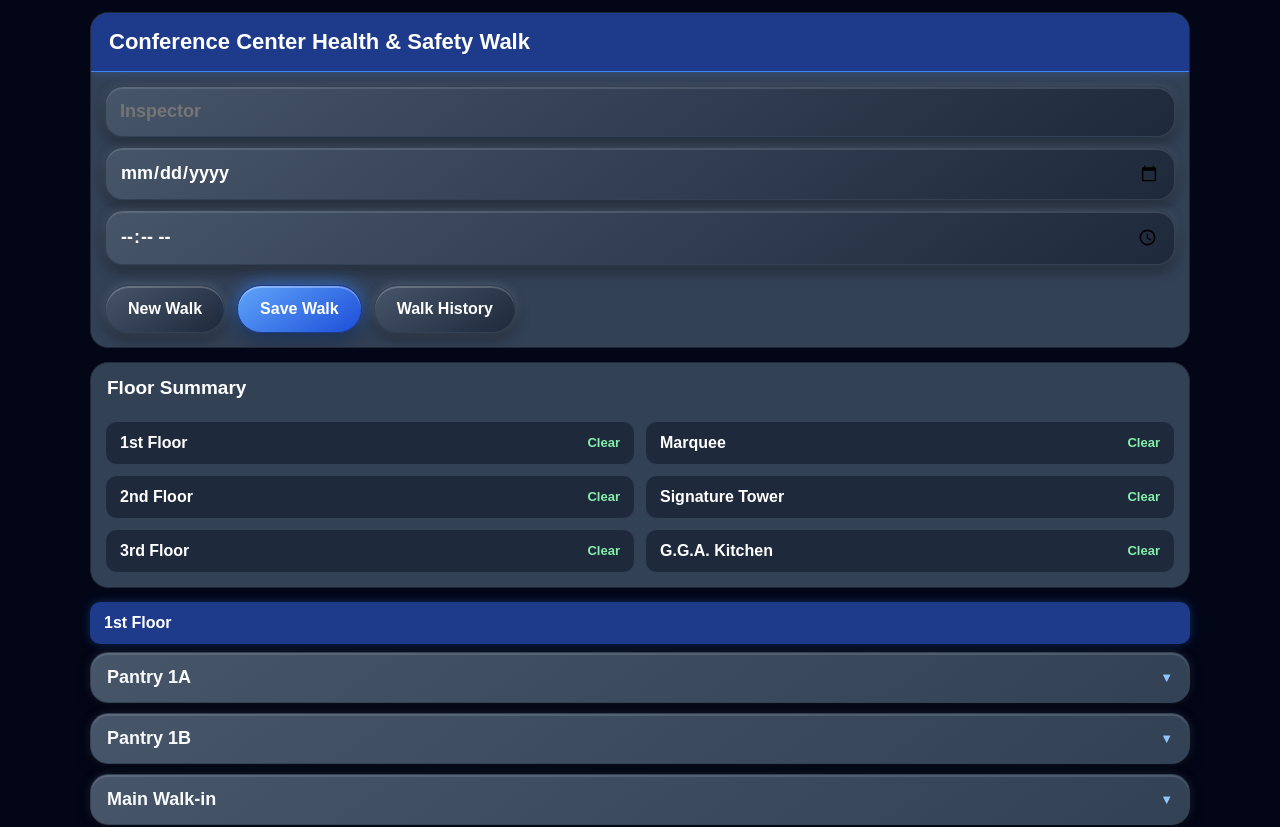
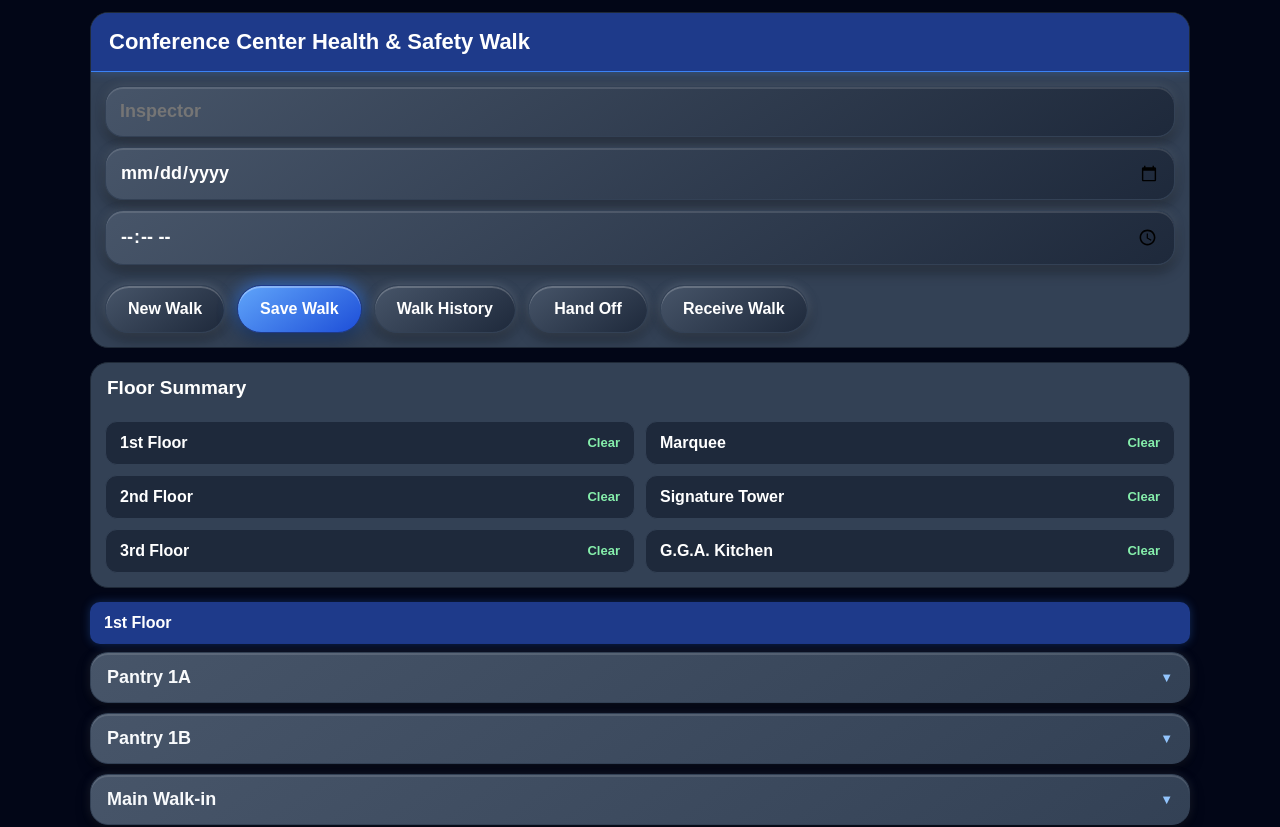
Before and after one commit to Dapsey01/Health-Saftey-Inspection, a React (Vite) app: page / in a window 1280 px wide. Shown: the top 827 px of the page. Built offline with nearby package versions, Linux system fonts and the light colour scheme.

Commit message:
Update App.jsx

```diff
--- a/src/App.jsx
+++ b/src/App.jsx
@@ -189,6 +189,7 @@ export default function App() {
   const [openAreaName, setOpenAreaName] = useState("");
   const [copyMessage, setCopyMessage] = useState("");
   const areaRefs = useRef({});
+  const receiveWalkInputRef = useRef(null);
 
   useEffect(() => {
     try {
@@ -416,6 +417,8 @@ export default function App() {
       data: stripPhotosFromForm(form),
     };
     setHistory((prev) => [entry, ...prev]);
+    setCopyMessage("Walk saved.");
+    setTimeout(() => setCopyMessage(""), 2000);
   };
 
   const loadWalk = (entry) => {
@@ -432,6 +435,65 @@ export default function App() {
     localStorage.removeItem(STORAGE_KEY);
     setForm(buildInitialState());
     setOpenAreaName("");
+  };
+
+  const handOffWalk = () => {
+    try {
+      const payload = {
+        type: "cc-walk-handoff",
+        version: 1,
+        exportedAt: new Date().toISOString(),
+        form,
+      };
+
+      const safeInspector = (form.inspector || "Supervisor").replace(/[^\w\s-]/g, "").trim().replace(/\s+/g, "-");
+      const safeDate = (form.date || "No-Date").replace(/[^\w-]/g, "");
+      const filename = `CC-Walk-${safeInspector || "Supervisor"}-${safeDate}.json`;
+
+      const blob = new Blob([JSON.stringify(payload, null, 2)], {
+        type: "application/json;charset=utf-8",
+      });
+
+      const url = URL.createObjectURL(blob);
+      const link = document.createElement("a");
+      link.href = url;
+      link.download = filename;
+      link.click();
+      URL.revokeObjectURL(url);
+
+      setCopyMessage("Walk handoff file downloaded.");
+      setTimeout(() => setCopyMessage(""), 2500);
+    } catch {
+      setCopyMessage("Hand Off failed.");
+      setTimeout(() => setCopyMessage(""), 2500);
+    }
+  };
+
+  const triggerReceiveWalk = () => {
+    receiveWalkInputRef.current?.click();
+  };
+
+  const receiveWalk = async (event) => {
+    const file = event.target.files?.[0];
+    if (!file) return;
+
+    try {
+      const text = await file.text();
+      const parsed = JSON.parse(text);
+      const incoming = parsed?.form ? parsed.form : parsed;
+
+      setForm(normalizeFormData(incoming));
+      setOpenAreaName("");
+      window.scrollTo({ top: 0, behavior: "smooth" });
+
+      setCopyMessage("Walk received.");
+      setTimeout(() => setCopyMessage(""), 2500);
+    } catch {
+      setCopyMessage("Receive Walk failed. Please use a valid handoff file.");
+      setTimeout(() => setCopyMessage(""), 3500);
+    } finally {
+      event.target.value = "";
+    }
   };
 
   const scrollToHistory = () => {
@@ -872,7 +934,6 @@ export default function App() {
       fontSize: 12,
       fontWeight: "bold",
     },
-
     btnPrimary: {
       padding: "14px 22px",
       minWidth: 120,
@@ -901,7 +962,6 @@ export default function App() {
         "0 6px 14px rgba(0,0,0,0.4), 0 0 10px rgba(148,163,184,0.4), inset 0 2px 0 rgba(255,255,255,0.2)",
       transition: "all 0.15s ease",
     },
-
     reportHeader: {
       background: "#0f172a",
       color: "#fff",
@@ -1236,6 +1296,14 @@ export default function App() {
   return (
     <div style={styles.page}>
       <div style={styles.container}>
+        <input
+          ref={receiveWalkInputRef}
+          type="file"
+          accept=".json,application/json"
+          style={{ display: "none" }}
+          onChange={receiveWalk}
+        />
+
         <div style={styles.card}>
           <div style={styles.topHeader}>Conference Center Health & Safety Walk</div>
 
@@ -1293,6 +1361,28 @@ export default function App() {
                 onClick={scrollToHistory}
               >
                 Walk History
+              </button>
+
+              <button
+                type="button"
+                style={styles.btnSecondary}
+                onMouseDown={press}
+                onMouseUp={release}
+                onMouseLeave={release}
+                onClick={handOffWalk}
+              >
+                Hand Off
+              </button>
+
+              <button
+                type="button"
+                style={styles.btnSecondary}
+                onMouseDown={press}
+                onMouseUp={release}
+                onMouseLeave={release}
+                onClick={triggerReceiveWalk}
+              >
+                Receive Walk
               </button>
             </div>
           </div>
```
